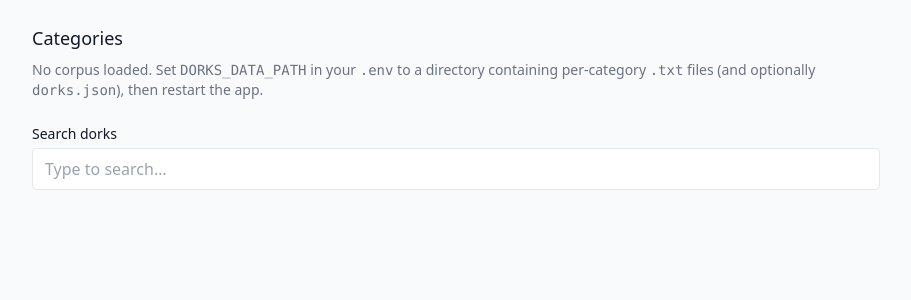
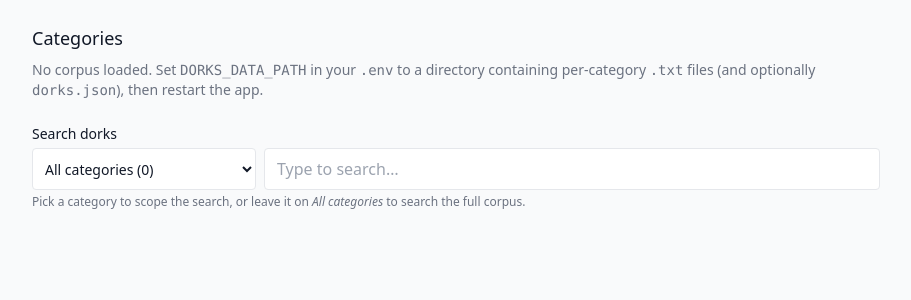
Before and after one commit to cz4r777/gdorksAI, a FastAPI app: page / in a window 1280 px wide. Shown: the part 118-418 px from the top of the page, without its empty margins (184-1095 px from the left). Run offline with FastAPI, Linux system fonts and the light colour scheme; some libraries are stand-ins or nearby versions.

Commit message:
fix(home): category dropdown next to search box
The previous search box was free-text only; the operator had to scroll
the category grid to see what was available and there was no way to
scope a search to a single category without first clicking the grid.

Adds a <select> dropdown labelled "All categories (N)" placed
immediately left of the search input. Picking a category fires
/search with that category filter via HTMX; typing in the search
input includes the current dropdown selection via hx-include. The
two controls are wired to work together — switching category re-runs
the current search, and typing keeps the chosen category in scope.

The original category grid is preserved above the search area so
operators who prefer the visual browse path still have it.

Test: tests/test_web.py::test_home_search_box_has_category_dropdown
asserts the select element, the "All categories (N)" label, every
category as an <option>, and the HTMX wiring.

This is a UX fix surfaced directly by the operator; no issue yet —
back-fill an issue if you want the audit trail.

Co-Authored-By: Claude Opus 4.7 (1M context) <noreply@anthropic.com>

```diff
--- a/app/templates/index.html
+++ b/app/templates/index.html
@@ -28,12 +28,31 @@
 
 <section class="mb-6">
   <label class="block text-sm font-medium mb-1" for="q">Search dorks</label>
-  <input id="q" name="q" type="search" autocomplete="off"
-         class="w-full border rounded px-3 py-2"
-         placeholder="Type to search…"
-         hx-get="/search"
-         hx-trigger="keyup changed delay:200ms"
-         hx-target="#results">
+  <div class="flex flex-col sm:flex-row gap-2">
+    <select id="q-category" name="category"
+            class="border rounded px-2 py-2 text-sm bg-white sm:w-56"
+            aria-label="Filter by category"
+            hx-get="/search"
+            hx-include="#q"
+            hx-trigger="change"
+            hx-target="#results">
+      <option value="">All categories ({{ categories|length }})</option>
+      {% for c in categories %}
+        <option value="{{ c }}">{{ c }}</option>
+      {% endfor %}
+    </select>
+    <input id="q" name="q" type="search" autocomplete="off"
+           class="flex-1 border rounded px-3 py-2"
+           placeholder="Type to search…"
+           hx-get="/search"
+           hx-include="#q-category"
+           hx-trigger="keyup changed delay:200ms"
+           hx-target="#results">
+  </div>
+  <p class="text-xs text-gray-500 mt-1">
+    Pick a category to scope the search, or leave it on
+    <em>All categories</em> to search the full corpus.
+  </p>
 </section>
 
 <section id="results" aria-live="polite"></section>
```
Also changed, not shown: tests/test_web.py (+19 -0 lines).
